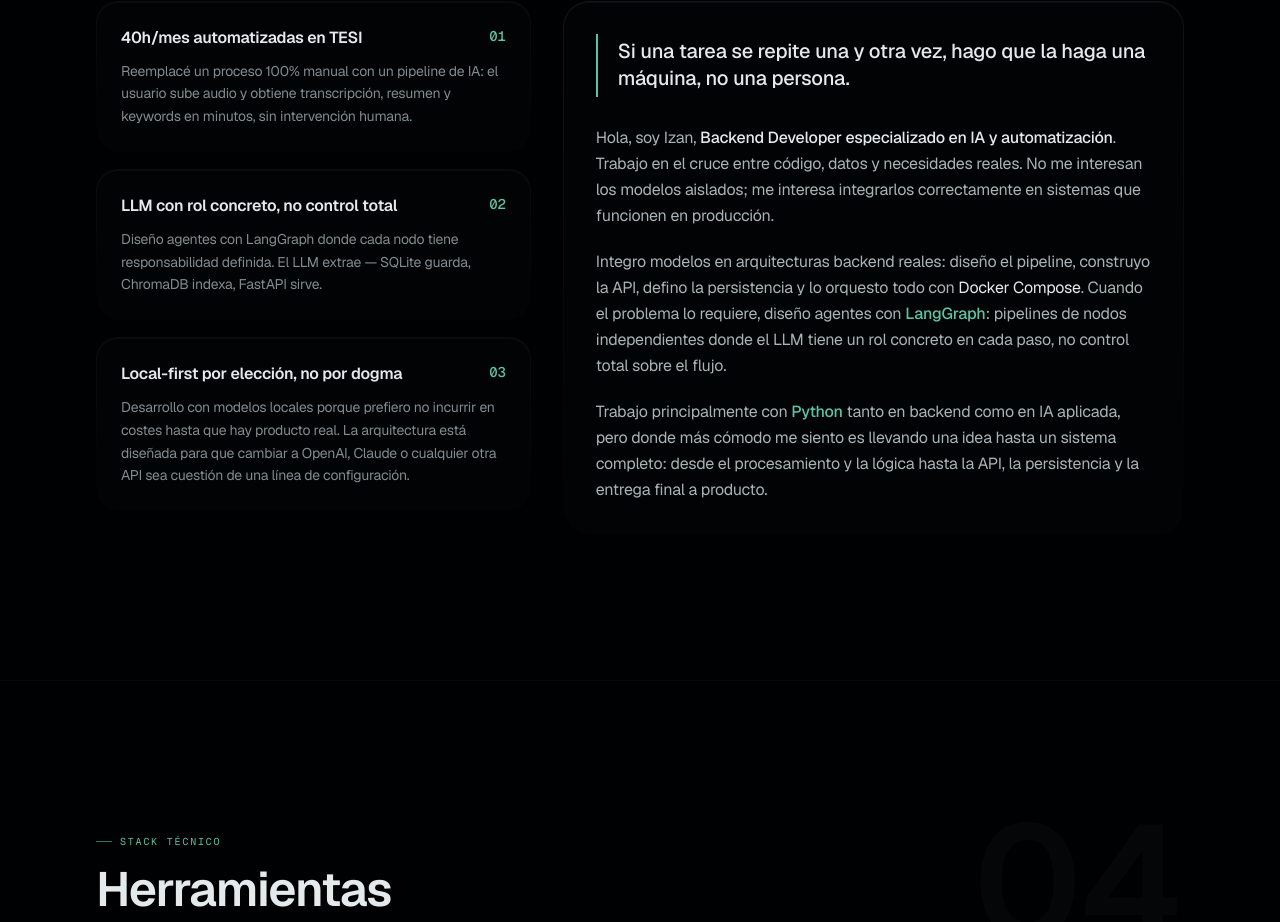
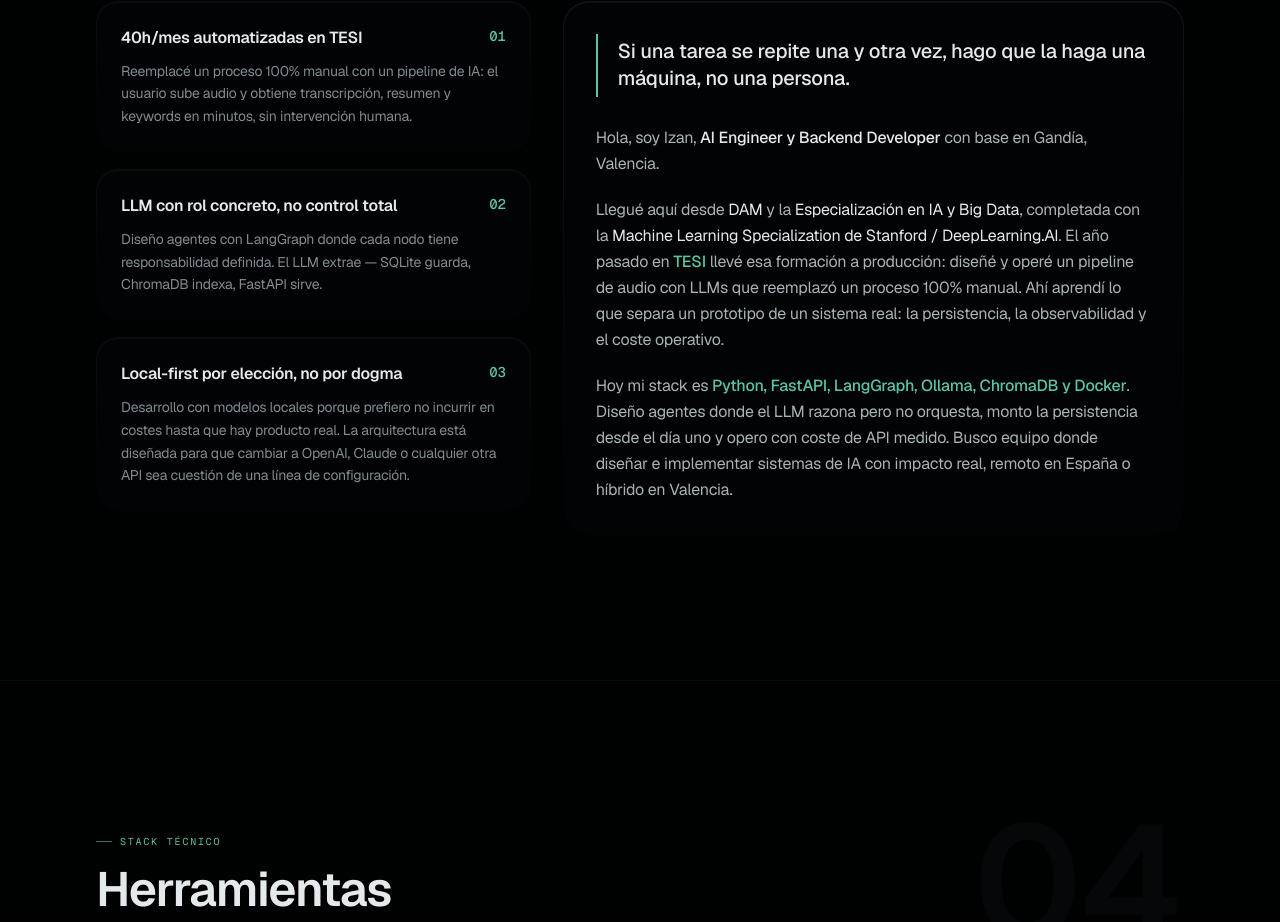
Before and after one commit to Izanvz/portfolio, a Next.js app: page / in a window 1280 px wide. Shown: the part 3800-4722 px from the top of the page. Built offline with nearby package versions, Linux system fonts and the light colour scheme.

Commit message:
Actualiza texto About: trayectoria real, formación y stack concreto

```diff
--- a/components/About.tsx
+++ b/components/About.tsx
@@ -53,20 +53,20 @@ export default function About() {
 
                 <div className="mt-7 space-y-5 text-ink-300 leading-relaxed">
                   <p>
-                    Hola, soy Izan, <span className="text-ink-100 font-medium">Backend Developer especializado en IA y automatización</span>.
-                    Trabajo en el cruce entre código, datos y necesidades reales. No me interesan los modelos aislados;
-                    me interesa integrarlos correctamente en sistemas que funcionen en producción.
+                    Hola, soy Izan, <span className="text-ink-100 font-medium">AI Engineer y Backend Developer</span> con base en Gandía, Valencia.
                   </p>
                   <p>
-                    Integro modelos en arquitecturas backend reales: diseño el pipeline, construyo la API,
-                    defino la persistencia y lo orquesto todo con <span className="text-ink-100">Docker Compose</span>.
-                    Cuando el problema lo requiere, diseño agentes con <span className="text-amber font-medium">LangGraph</span>:
-                    pipelines de nodos independientes donde el LLM tiene un rol concreto en cada paso, no control total sobre el flujo.
+                    Llegué aquí desde <span className="text-ink-100">DAM</span> y la <span className="text-ink-100">Especialización en IA y Big Data</span>,
+                    completada con la <span className="text-ink-100">Machine Learning Specialization de Stanford / DeepLearning.AI</span>.
+                    El año pasado en <span className="text-amber font-medium">TESI</span> llevé esa formación a producción: diseñé y operé un pipeline
+                    de audio con LLMs que reemplazó un proceso 100% manual. Ahí aprendí lo que separa un prototipo de un
+                    sistema real: la persistencia, la observabilidad y el coste operativo.
                   </p>
                   <p>
-                    Trabajo principalmente con <span className="text-amber font-medium">Python</span> tanto en backend como en IA aplicada,
-                    pero donde más cómodo me siento es llevando una idea hasta un sistema completo:
-                    desde el procesamiento y la lógica hasta la API, la persistencia y la entrega final a producto.
+                    Hoy mi stack es <span className="text-amber font-medium">Python, FastAPI, LangGraph, Ollama, ChromaDB y Docker</span>.
+                    Diseño agentes donde el LLM razona pero no orquesta, monto la persistencia desde el día uno y opero
+                    con coste de API medido. Busco equipo donde diseñar e implementar sistemas de IA con impacto real,
+                    remoto en España o híbrido en Valencia.
                   </p>
                 </div>
               </div>
```
